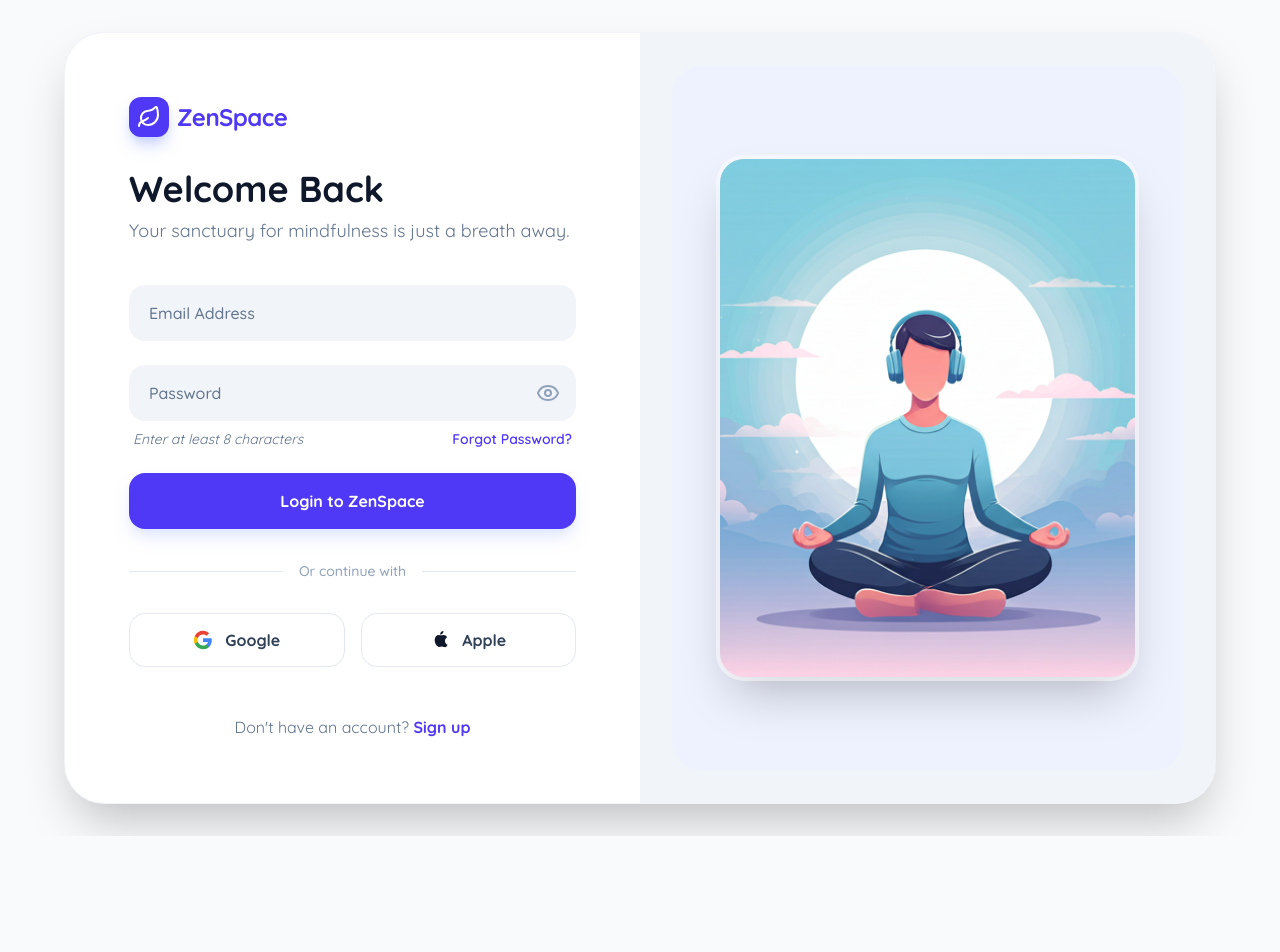
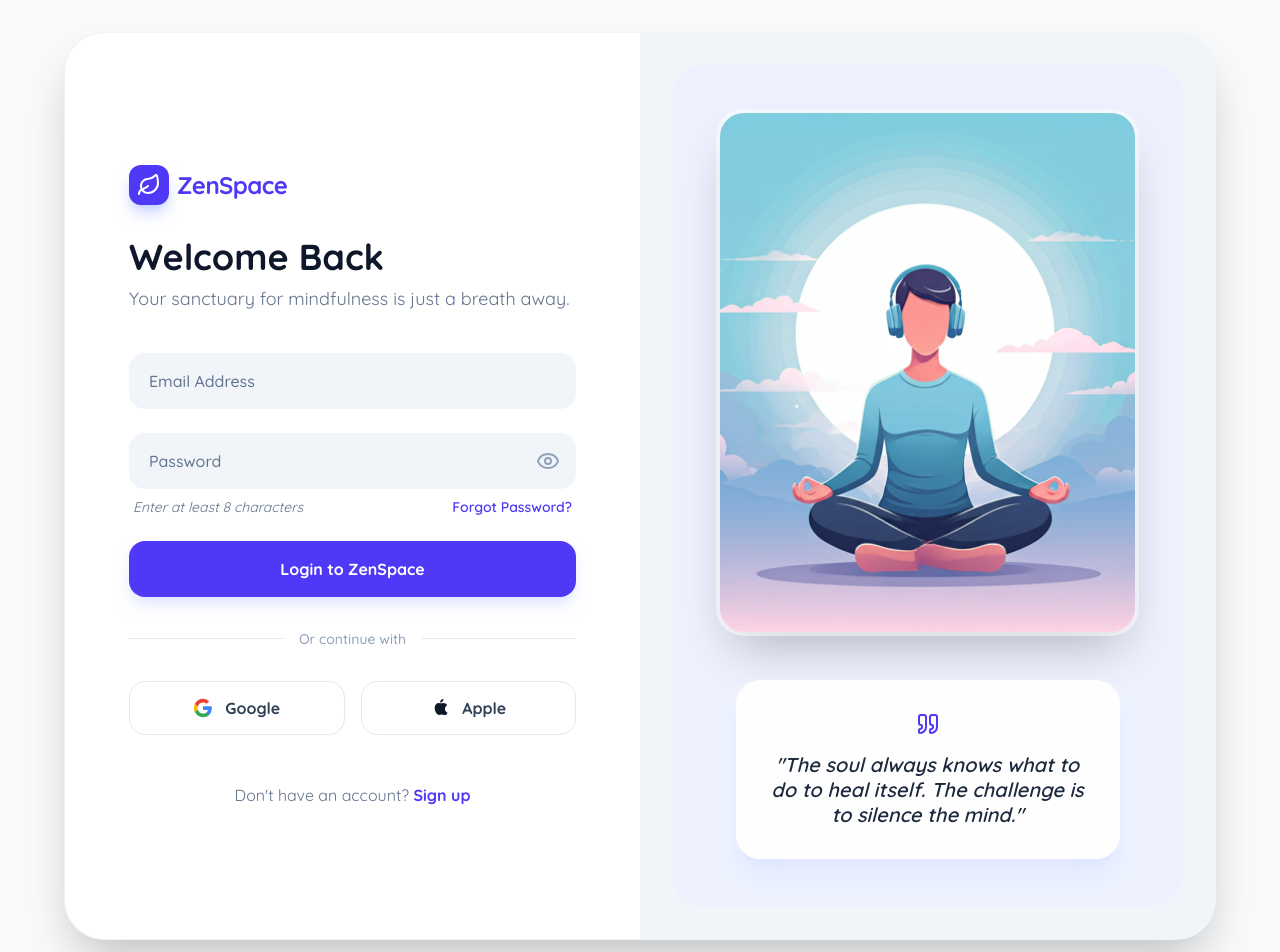
Before and after one commit to arturolguillen/devarturo-7-login-page, a Next.js app: page / in a window 1280 px wide. Shown: the top 952 px of the page. Before the commit the page ends 836 px from the top, so only its background shows below. Built offline with nearby package versions, Linux system fonts and the light colour scheme.

Commit message:
Add QuoteCard component and integrate it into Home page layout

```diff
--- a/src/app/page.tsx
+++ b/src/app/page.tsx
@@ -10,6 +10,7 @@ import Logo from "@/components/Logo";
 import MainContent from "@/components/MainContent";
 import MainWrapper from "@/components/MainWrapper";
 import PasswordInput from "@/components/PasswordInput";
+import QuoteCard from "@/components/QuoteCard";
 import RightColumn from "@/components/RightColumn";
 import SignUpLink from "@/components/SignUpLink";
 import SocialLogins from "@/components/SocialLogins";
@@ -36,6 +37,7 @@ export default function Home() {
             </LeftColumn>
             <RightColumn>
                 <Illustration />
+                <QuoteCard />
             </RightColumn>
         </MainWrapper>
     );
--- /dev/null
+++ b/src/components/QuoteCard.tsx
@@ -0,0 +1,10 @@
+import { Quote } from "lucide-react"
+
+export default function QuoteCard() {
+    return (
+        <div className="mt-12 bg-white/90 backdrop-blur-md p-8  rounded-3xl max-w-sm shadow-xl shadow-indigo-100 flex flex-col items-center">
+            <Quote className="text-indigo-600 mb-4" />
+            <p className="text-xl font-semibold text-slate-800 leading-tight italic">{'"The soul always knows what to do to heal itself. The challenge is to silence the mind."'}</p>
+        </div>
+    );
+}
```
